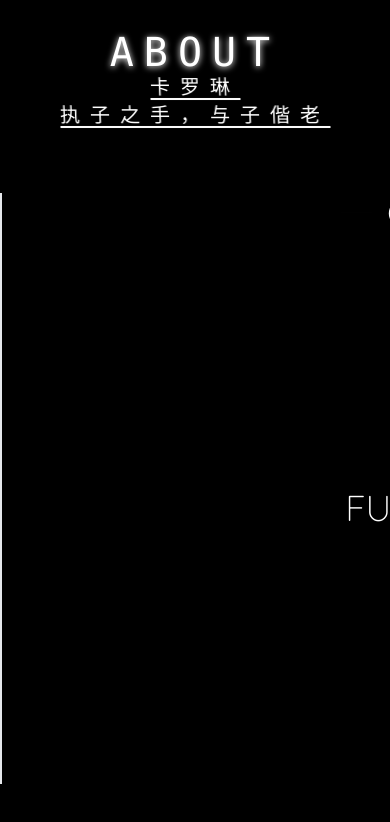
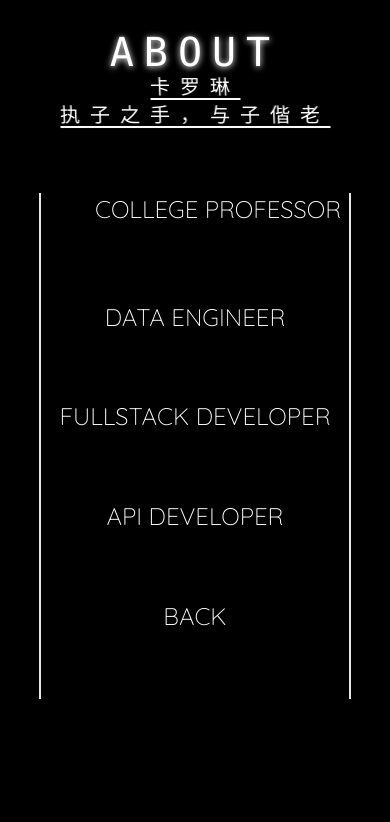
Before and after one commit to Gohostieee/Gohooters, a React (Create React App) app: page /About in a window 390 px wide. Shown: the top 822 px of the page. Built offline with nearby package versions, Linux system fonts and the light colour scheme.

Commit message:
refactored careers to be more responsive, working on main menu

```diff
--- a/src/App.js
+++ b/src/App.js
@@ -2,6 +2,7 @@ import logo from './logo.svg';
 import './App.css';
 import Home from './pages/homepage.jsx'
 import About from './pages/about.jsx'
+import MainMenu from './pages/mainmenu.jsx'
 import "./styles/mice.css"
 import Selector from "./components/Selector.jsx"
 import { BrowserRouter, Routes, Route } from "react-router-dom";
@@ -14,6 +15,7 @@ function App() {
 
         <Route path="/" element={<><Home /> <Selector/></>} />
         <Route path="About" element={<About/>} />
+        <Route path="mainmenu" element={<MainMenu/>} />
       </Routes>
       </BrowserRouter>
     </div>
--- /dev/null
+++ b/src/components/VScrollwheel.jsx
@@ -0,0 +1,44 @@
+import {Component} from "react"
+import {Link} from "react-router-dom"
+
+
+export default class VScrollwheel extends Component{
+	constructor(props){
+		super(props)
+		console.log(props.options)
+		this.opts = []
+		props.options.forEach((x)=>{
+			console.log(x)
+			this.opts.push(this.createOpt(x))
+
+		})
+		this.state={
+			currOpt:0,
+
+		}
+
+	}
+
+	componentDidMount(){
+
+
+	}
+	createOpt(opt){
+		return (<Link to= {`/${opt}`} ><p class = "text-white text-3xl m-auto glitch underline underline-offset-4 font-medium">{opt}</p></Link>)
+	}
+
+	render(){
+		return(
+
+<div class=" flex flex-row flex-nowrap relative overflow-hidden justify-center relative bottom-[-80vh] w-[40vh] m-auto border-x">
+					{this.opts[this.state.currOpt]}
+
+
+				</div>
+
+			)
+	}
+
+
+
+}
--- a/src/components/careers.jsx
+++ b/src/components/careers.jsx
@@ -6,6 +6,7 @@ import "../styles/quicksand.css"
 import "../styles/glitch.css"
 import careerJson from "../pages/json/careers.json"
 import Selector from "./Selector.jsx"
+import {Link} from "react-router-dom"
 import $ from "jquery"
 
 
@@ -41,21 +42,24 @@ export default class Careers extends Component {
 		switch(this.state.count){
 			case 0:
 				return(
-					<div class="m-auto border-x-2 h-[70vh] mt-12 w-[130vh] flex-col flex justify-between mt-16 mb-16">
+					<div class="m-auto border-x-2 h-[60%] mt-12 w-[80%] flex-col flex justify-between mt-16 mb-16">
 
 					<div class="flex flex-row justify-center " onClick={()=> this.changeCareer("COLLEGE PROFESSOR")}>
 
-							<p class = "text-white option text-4xl QuickSand mice  careerOpt opt-1" optNum="1" onclick={()=> this.changeCareer("COLLEGE PROFESSOR")} id="selected">COLLEGE PROFESSOR </p>
+							<p class = "text-white option text-2xl QuickSand mice  careerOpt opt-1" optNum="1" onclick={()=> this.changeCareer("COLLEGE PROFESSOR")} id="selected">COLLEGE PROFESSOR </p>
 
 						</div>
 						<div class="flex flex-row justify-center " onClick={()=> this.changeCareer("DATA ENGINEER")}>
-							<p class = "text-white option text-4xl QuickSand careerOpt  " optNum="2" onClick={()=> this.changeCareer("DATA ENGINEER")}> DATA ENGINEER  </p>
+							<p class = "text-white option text-2xl QuickSand careerOpt  " optNum="2" onClick={()=> this.changeCareer("DATA ENGINEER")}> DATA ENGINEER  </p>
 						</div>
 						<div class="flex flex-row justify-center "onClick={()=> this.changeCareer("FULLSTACK DEVELOPER")} >
-							<p class = "text-white option text-4xl QuickSand careerOpt " optNum="3" onClick={()=> this.changeCareer("FULLSTACK DEVELOPER")}>  FULLSTACK DEVELOPER  </p>
+							<p class = "text-white option text-2xl QuickSand careerOpt " optNum="3" onClick={()=> this.changeCareer("FULLSTACK DEVELOPER")}>  FULLSTACK DEVELOPER  </p>
 						</div>
 						<div class="flex flex-row justify-center "onClick={()=> this.changeCareer("API ENGINEER")}>
-							<p class = "text-white option text-4xl QuickSand careerOpt " optNum="4" onClick={()=> this.changeCareer("API DEVELOPER")}>  API DEVELOPER  </p>
+							<p class = "text-white option text-2xl QuickSand careerOpt " optNum="4" onClick={()=> this.changeCareer("API DEVELOPER")}>  API DEVELOPER  </p>
+						</div>
+						<div class="flex flex-row justify-center " onClick={()=>{window.location.href="/mainmenu"}}>
+							<p class = "text-white option text-2xl QuickSand careerOpt " optNum="4">  BACK  </p>
 						</div>
 					<Selector/>
 
@@ -70,13 +74,13 @@ export default class Careers extends Component {
 
 				return(
 					<>
-				<div class="m-auto border-x-2 h-[70vh] mt-12 w-[130vh]  mt-16 mb-16">
+				<div class="m-auto border-x-2 h-[70%] mt-12 w-[80%]  mt-12 mb-12 overflow-y-visible">
 				<div class="flex flex-row justify-center mb-10 ">
 
-					<p class = "text-white text-4xl QuickSand mice careerOpt opt-1" optNum="1" id="selected">{this.state.career}	</p>
+					<p class = "text-white text-3xl QuickSand mice careerOpt opt-1" optNum="1" id="selected">{this.state.career}	</p>
 
 				</div>
-				<p class="text-white text-xl ml-[20vh] mr-[20vh] p-8 text-justify border  QuickSand">{careerJson[this.selectedOption][0]}
+				<p class="text-white text-xl ml-[8vh] mr-[8vh] p-8 text-justify border  QuickSand">{careerJson[this.selectedOption][0]}
 				<br/>
 				<br/>
 				<div class="flex-row flex justify-center mr-6" onClick={()=>{$("#careerUrl")[0].click()}}>
--- a/src/pages/homepage.jsx
+++ b/src/pages/homepage.jsx
@@ -10,9 +10,9 @@ export default function Home(){
 			<div class=	"absolute overflow-hidden h-screen w-screen  bg-black" data-theme="cyberpunk">
 
 				<div id="wrap ">
-					<h2 class="hero cyberpunk layers mt-24" data-text="Gohooters"><span>Gohooters</span></h2>
-		      		<img src={LainComp} class = "m-auto mt-6  border-white border-x-2 h-[55vh]"/>
-		      		<Link to="/about" ><button class="btn option btn-outline btn-primary glitch text-[3vh] font-thin layers mt-16 " data-text="Enter">Enter</button></Link>
+					<h2 class="hero cyberpunk layers mt-12" data-text="Gohooters"><span>Gohooters</span></h2>
+		      		<img src={LainComp} class = "m-auto mt-16  border-white border-x-2 h-[55%]"/>
+		      		<Link to="/mainmenu" ><button class="btn option btn-outline btn-primary glitch text-xl font-thin layers mt-16 " data-text="Enter">Enter</button></Link>
 		      	</div>
 
 			</div>
--- /dev/null
+++ b/src/pages/mainmenu.jsx
@@ -0,0 +1,24 @@
+import "../styles/cyberpunk.css"
+import Swheel from "../components/VScrollwheel.jsx"
+import "../styles/glitch.css"
+
+
+
+
+//829-796-1496
+export default function MainMenu(){
+
+
+
+
+
+	return(
+		<>
+			<div class=	"absolute overflow-hidden h-screen w-screen  bg-black" data-theme="cyberpunk">
+				<Swheel options={['what','mmm']}/>
+
+
+			</div>
+		</>
+	)
+}
```
